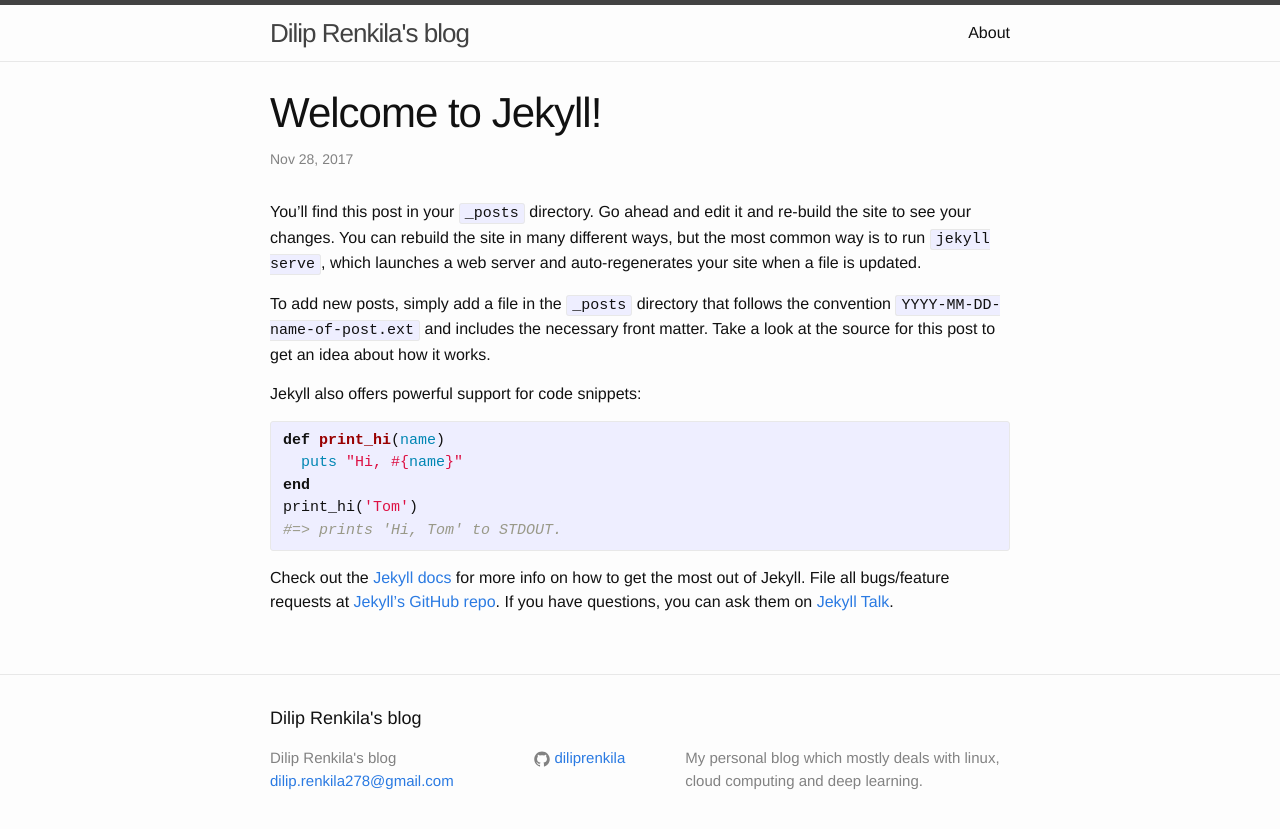
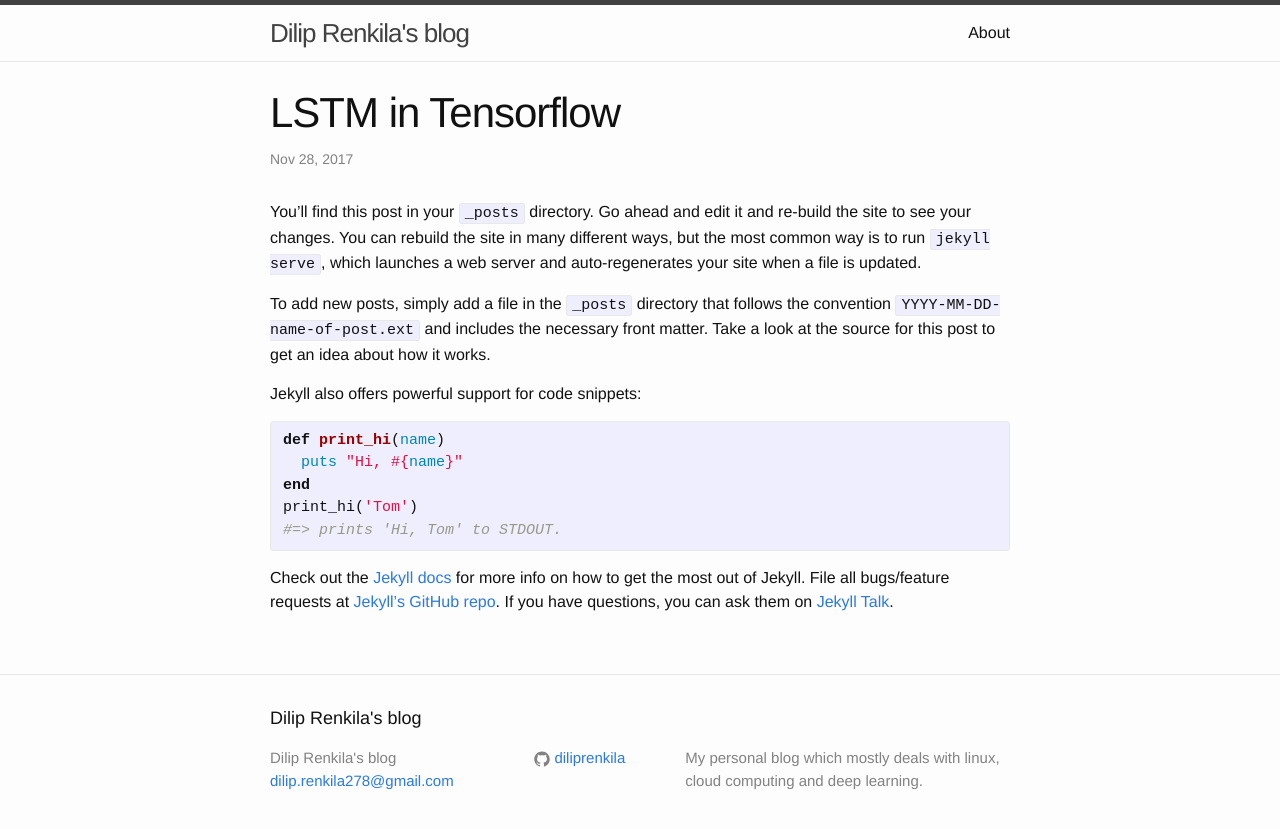
Before and after one commit to DilipRenkila/diliprenkila.github.io, a Jekyll site: the page built from _posts/2017-11-28-welcome-to-jekyll.markdown, in a window 1280 px wide. Shown: the top 829 px of the page. Built offline with Jekyll 4.4.1, drawn with Linux system fonts in a browser that asks for light colours.

Commit message:
Initial update for LSTM in Tensorflow

```diff
--- a/_posts/2017-11-28-welcome-to-jekyll.markdown
+++ b/_posts/2017-11-28-welcome-to-jekyll.markdown
@@ -1,8 +1,8 @@
 ---
 layout: post
-title:  "Welcome to Jekyll!"
+title:  "LSTM in Tensorflow"
 date:   2017-11-28 16:26:15 +0100
-categories: jekyll update
+categories: LSTM Tensorflow RNN
 ---
 You’ll find this post in your `_posts` directory. Go ahead and edit it and re-build the site to see your changes. You can rebuild the site in many different ways, but the most common way is to run `jekyll serve`, which launches a web server and auto-regenerates your site when a file is updated.
 
```
